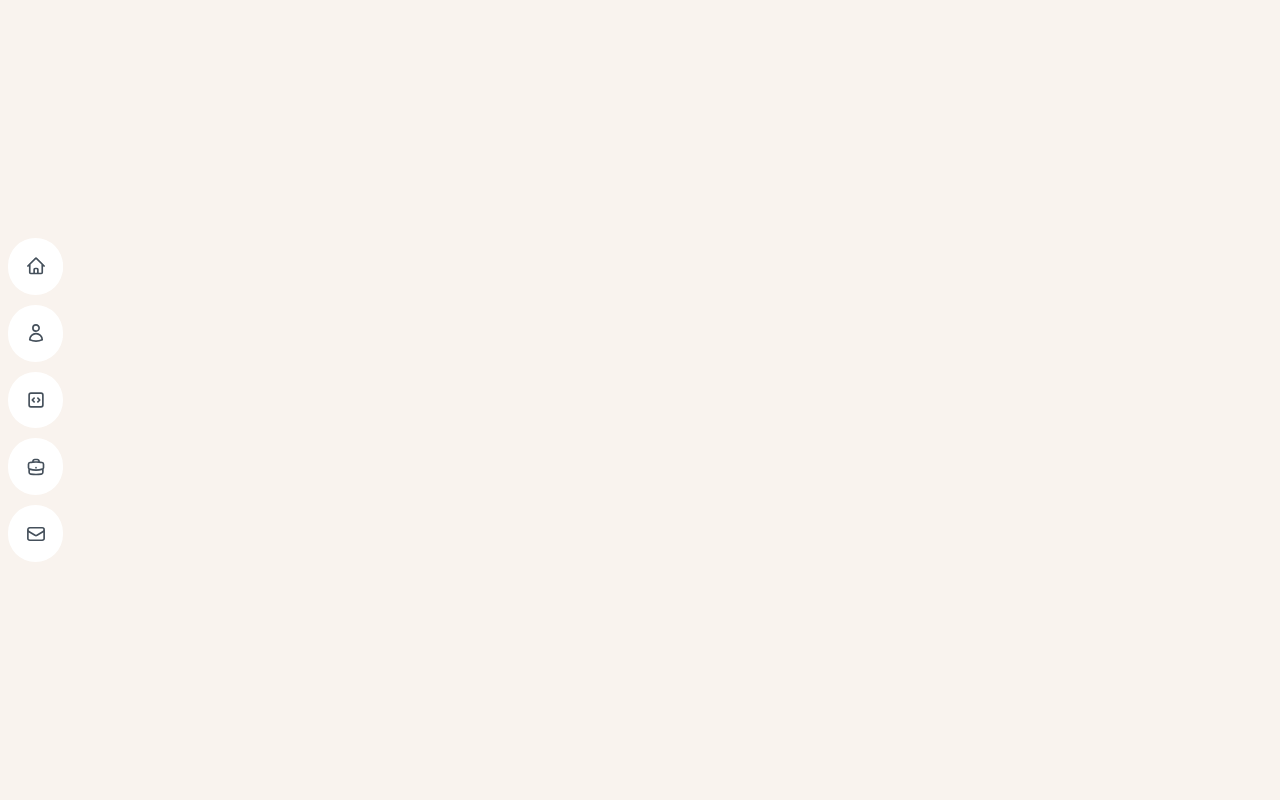
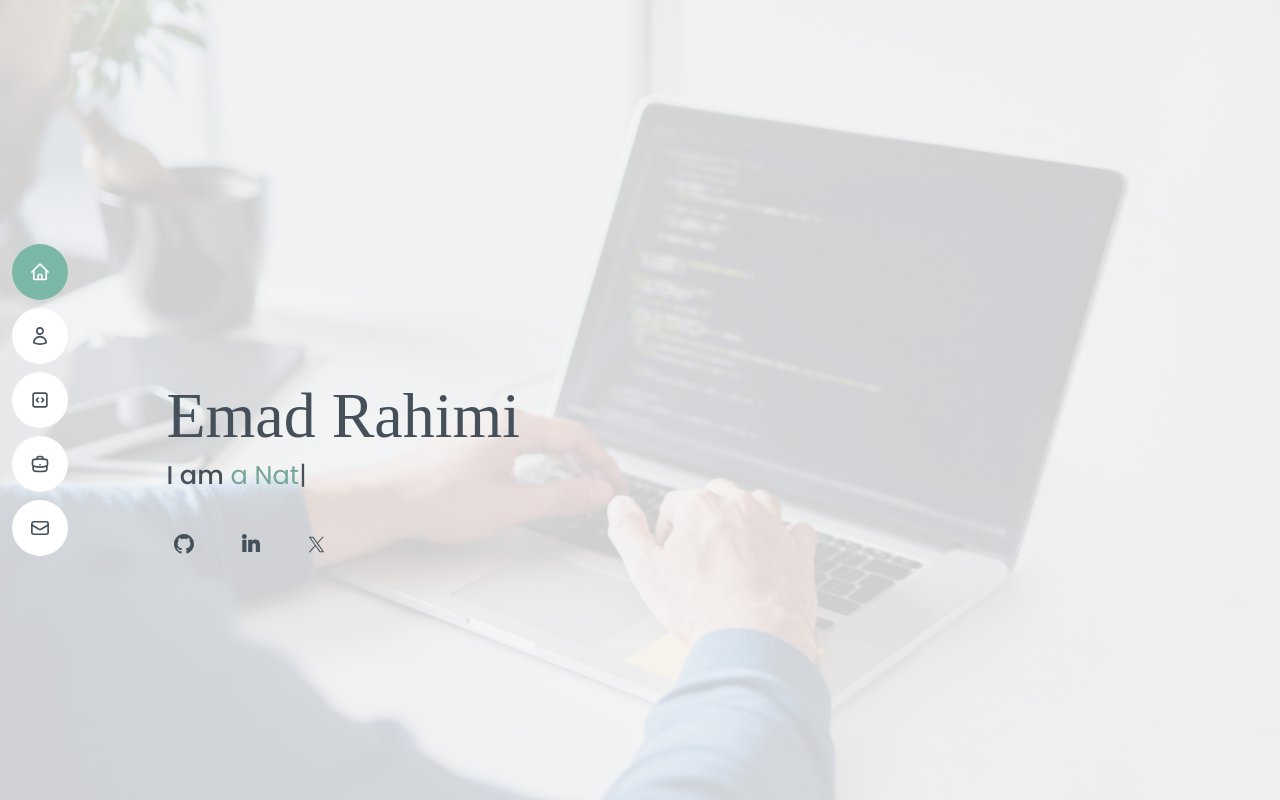
Before and after one commit to ersync/ersync-portfolio, a Vue app: page / in a window 1280 px wide. Shown: the top 800 px of the page. Built offline with nearby package versions, Linux system fonts and the light colour scheme.

Commit message:
feat: add hero section with animated typing introduction

```diff
--- a/index.html
+++ b/index.html
@@ -8,6 +8,8 @@
       <link rel="preconnect" href="https://fonts.googleapis.com">
       <link rel="preconnect" href="https://fonts.gstatic.com" crossorigin>
       <link href="https://fonts.googleapis.com/css2?family=Open+Sans:ital,wght@0,300..800;1,300..800&display=swap" rel="stylesheet">
+    <link href="https://fonts.googleapis.com/css2?family=Poppins:wght@400;500&family=Raleway:wght@740&display=swap" rel="stylesheet">
+
   </head>
   <body>
     <div id="app"></div>
--- a/package.json
+++ b/package.json
@@ -15,8 +15,10 @@
     "lint:fix": "npm run lint:check && npm run lint"
   },
   "dependencies": {
+    "pinia": "^2.3.0",
     "vue": "^3.5.13",
-    "vue-router": "^4.5.0"
+    "vue-router": "^4.5.0",
+    "vue-typed-js": "^0.1.2"
   },
   "devDependencies": {
     "@tsconfig/node22": "^22.0.0",
--- a/src/App.vue
+++ b/src/App.vue
@@ -1,11 +1,15 @@
 <script setup lang="ts">
 import NavBar from '@/components/NavBar.vue'
 import IconSprite from '@/components/IconSprite.vue'
+import HeroSection from '@/components/HeroSection.vue'
 </script>
 
 <template>
   <IconSprite />
   <NavBar />
+  <HeroSection />
+  <div id="about" class="h-screen w-full bg-green-400" />
+  <div id="projects" class="h-screen w-full bg-red-400" />
+  <div id="services" class="h-screen w-full bg-blue-400" />
+  <div id="contact" class="h-screen w-full bg-teal-300" />
 </template>
-
-<style scoped></style>
--- a/src/assets/main.css
+++ b/src/assets/main.css
@@ -6,4 +6,5 @@
 
 body {
   background-color: #f9f3ee;
+
 }
--- a/src/components/BaseIcon.vue
+++ b/src/components/BaseIcon.vue
@@ -25,7 +25,7 @@ withDefaults(defineProps<Props>(), {
     aria-hidden="true"
     class="transition-all duration-100"
   >
-    <use :href="`#${name}`" />
+    <use :href="`#icon-${name}`" />
   </svg>
 </template>
 
--- /dev/null
+++ b/src/components/HeroSection.vue
@@ -0,0 +1,85 @@
+<script setup lang="ts">
+import { onMounted, ref, onUnmounted } from 'vue'
+import Typed from 'typed.js'
+import BaseIcon from '@/components/BaseIcon.vue'
+
+const typedElement = ref<HTMLElement | null>(null)
+let typedInstance: Typed | null = null
+
+const initializeTyped = () => {
+  if (typedElement.value) {
+    typedInstance = new Typed(typedElement.value, {
+      strings: [
+        'a Developer',
+        'a Nature Explorer',
+        'a Problem Solver',
+        'a Lifelong Learner',
+        'Turning Coffee into Code'
+      ],
+      typeSpeed: 110,
+      backSpeed: 70,
+      backDelay: 2000,
+      loop: true
+    })
+  }
+}
+
+const destroyTyped = () => {
+  typedInstance?.destroy()
+  typedInstance = null
+}
+
+onMounted(() => {
+  initializeTyped()
+})
+
+onUnmounted(() => {
+  destroyTyped()
+})
+</script>
+
+<template>
+  <div id="home" class="relative h-screen w-full">
+    <!-- Background Image -->
+    <div
+      class="absolute inset-0 bg-cover bg-left-top bg-no-repeat"
+      style="background-image: url('/src/assets/background.jpg')"
+    />
+    <!-- Overlay -->
+    <div class="absolute inset-0 bg-[#f5f5f5]/85">
+      <!-- Content -->
+      <div class="absolute left-[10.4rem] top-[23.5rem] text-charcoal antialiased">
+        <h1 class="font-Raleway text-[4rem] leading-[5rem]">Emad Rahimi</h1>
+        <p class="font-Poppins text-[1.6rem] font-medium">
+          I am <span class="typed-span text-sage" ref="typedElement" />
+        </p>
+
+        <div class="mt-8 flex items-center justify-start gap-8">
+          <a href="https://github.com/ersync"
+            ><base-icon
+              name="github"
+              class="h-auto w-9 p-2 text-charcoal transition-all hover:text-sage"
+          /></a>
+
+          <a href="linkedin.com/"
+            ><base-icon
+              name="linkedin"
+              class="h-auto w-[34px] p-2 pb-[10px] text-charcoal transition-all hover:text-sage"
+          /></a>
+
+          <a href="twitter.com/"
+            ><base-icon
+              name="x"
+              class="h-auto w-[33px] p-2 text-charcoal transition-all hover:text-sage"
+          /></a>
+        </div>
+      </div>
+    </div>
+  </div>
+</template>
+
+<style scoped>
+.typed-cursor {
+  color: #79a79f !important;
+}
+</style>
--- a/src/components/NavBar.vue
+++ b/src/components/NavBar.vue
@@ -3,9 +3,9 @@ import NavItem from '@/components/NavItem.vue'
 </script>
 
 <template>
-  <header class="fixed top-1/2 ml-2 -translate-y-1/2">
+  <header class="fixed top-1/2 z-50 ml-3 -translate-y-1/2">
     <nav>
-      <ul class="flex flex-col items-start justify-center gap-y-2.5">
+      <ul class="flex flex-col items-start justify-center gap-y-2">
         <NavItem name="home" />
         <NavItem name="about" />
         <NavItem name="projects" />
@@ -15,5 +15,3 @@ import NavItem from '@/components/NavItem.vue'
     </nav>
   </header>
 </template>
-
-<style scoped></style>
--- a/src/components/NavItem.vue
+++ b/src/components/NavItem.vue
@@ -1,29 +1,58 @@
-<script lang="ts" setup>
+<script setup lang="ts">
 import { computed } from 'vue'
 import BaseIcon from '@/components/BaseIcon.vue'
-
-type NavItemName = 'home' | 'about' | 'projects' | 'contact' | 'services'
+import { useNavigationStore } from '@/stores/navigationStore'
+import type { NavItemName } from '@/stores/navigationStore'
 
 interface Props {
   name: NavItemName
 }
+const props = defineProps<Props>()
 
-const props = withDefaults(defineProps<Props>(), {})
+const navigation = useNavigationStore()
 
-const capitalizedName = computed(() => {
-  return props.name.charAt(0).toUpperCase() + props.name.slice(1)
+const isActive = computed(() => navigation.activeSection === props.name)
+
+const capitalizedName = computed(() => props.name.charAt(0).toUpperCase() + props.name.slice(1))
+
+const handleClick = () => {
+  navigation.setActiveSection(props.name)
+
+  const targetSection = document.getElementById(props.name)
+  if (targetSection) {
+    targetSection.scrollIntoView({ behavior: 'smooth' })
+  }
+}
+
+const hoverClasses = 'hover:w-full hover:bg-sage-light hover:text-white'
+const activeClasses = 'text-white bg-sage-light'
+const inactiveClasses = 'text-charcoal bg-white'
+
+const navItemClasses = computed(() => {
+  return [
+    'group flex size-14 cursor-pointer items-center justify-start overflow-hidden rounded-full p-[1.1rem] transition-[width] duration-300 ',
+    isActive.value ? activeClasses : inactiveClasses,
+    hoverClasses
+  ].join(' ')
+})
+
+const labelClasses = computed(() => {
+  return isActive.value ? 'text-sage-light' : 'text-white'
 })
 </script>
 
 <template>
-  <li
-    class="group flex w-[55.19px] cursor-pointer items-center justify-start overflow-hidden rounded-full bg-white p-[1.1rem] text-[#45505b] transition-[width] duration-300 hover:w-full hover:bg-[#97C4B8] hover:text-white"
-  >
-    <BaseIcon :name="name" :color="'currentColor'" class="shrink-0" />
+  <li :class="navItemClasses" @click="handleClick">
+    <!-- Icon -->
+    <BaseIcon :name="name" color="currentColor" class="shrink-0" />
+
+    <!-- Label -->
     <span
-      class="pl-2 font-OpenSans text-[0.9rem] font-semibold text-white group-hover:inline-block"
-      >{{ capitalizedName }}</span
+      class="pl-2 font-OpenSans text-[0.9rem] font-semibold transition-all duration-0 group-hover:inline-block group-hover:bg-sage-light group-hover:text-white"
+      :class="labelClasses"
     >
+      {{ capitalizedName }}
+    </span>
   </li>
 </template>
 
--- a/src/main.ts
+++ b/src/main.ts
@@ -1,6 +1,10 @@
+import { createApp } from 'vue'
+import { createPinia } from 'pinia'
+import App from './App.vue'
 import './assets/main.css'
 
-import { createApp } from 'vue'
-import App from './App.vue'
+const app = createApp(App)
+const pinia = createPinia()
 
-createApp(App).mount('#app')
+app.use(pinia)
+app.mount('#app')
--- /dev/null
+++ b/src/stores/navigationStore.ts
@@ -0,0 +1,18 @@
+import { defineStore } from 'pinia'
+import { ref } from 'vue'
+
+export type NavItemName = 'home' | 'about' | 'projects' | 'contact' | 'services'
+
+export const useNavigationStore = defineStore('navigation', () => {
+  const activeSection = ref<NavItemName>('home')
+
+  const setActiveSection = (section: NavItemName) => {
+    console.log('Setting active section:', section) // Debug log
+    activeSection.value = section
+  }
+
+  return {
+    activeSection,
+    setActiveSection
+  }
+})
--- a/tailwind.config.js
+++ b/tailwind.config.js
@@ -4,7 +4,16 @@ export default {
   theme: {
     extend: {
       fontFamily: {
-        OpenSans: ['Open Sans', 'sans-sarif']
+        OpenSans: ['Open Sans', 'sans-sarif'],
+        Raleway: ['Raleway', 'sans-sarif'],
+        Poppins: ['Poppins', 'sans-sarif']
+      },
+      colors: {
+        sage: {
+          DEFAULT: '#76a699',
+          light: '#7bb8a7'
+        },
+        charcoal: '#45505b'
       }
     }
   },
```
Also changed, not shown: src/components/IconSprite.vue (+64 -9 lines), src/assets/background.jpg (added), 1 other file (tests, documents, lock files or other folders).
